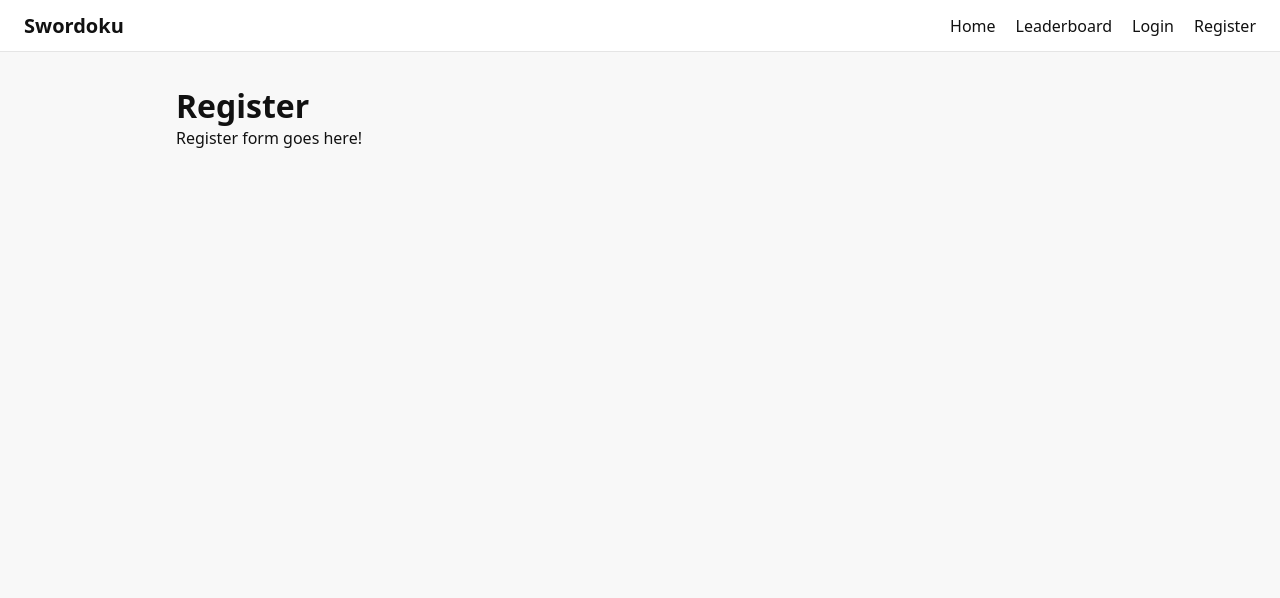
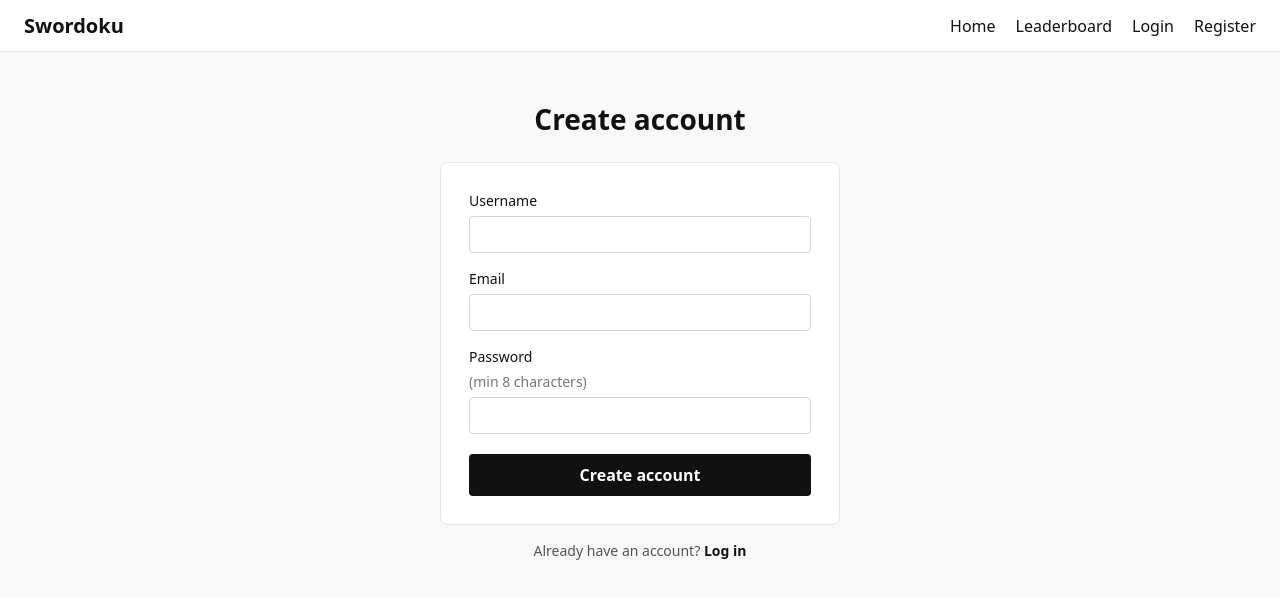
Before and after one commit to InfoTCube/Swordoku, a React (Vite) app in the folder frontend/: page /register in a window 1280 px wide. Shown: the top 598 px of the page. Built offline with nearby package versions, Linux system fonts and the light colour scheme.

Commit message:
feat: auth pages (register + login)

```diff
--- a/frontend/src/index.css
+++ b/frontend/src/index.css
@@ -42,3 +42,100 @@ a:hover { text-decoration: underline; }
   margin: 2rem auto;
   padding: 0 1rem;
 }
+
+/* Auth pages */
+.auth-container {
+  max-width: 400px;
+  margin: 3rem auto;
+}
+
+.auth-title {
+  font-size: 1.75rem;
+  font-weight: 700;
+  margin-bottom: 1.5rem;
+  text-align: center;
+}
+
+.auth-form {
+  display: flex;
+  flex-direction: column;
+  gap: 1rem;
+  background: #fff;
+  border: 1px solid #e5e5e5;
+  border-radius: 8px;
+  padding: 1.75rem;
+}
+
+.auth-error {
+  background: #fff0f0;
+  border: 1px solid #fca5a5;
+  border-radius: 4px;
+  color: #b91c1c;
+  font-size: 0.875rem;
+  padding: 0.5rem 0.75rem;
+}
+
+.auth-label {
+  display: flex;
+  flex-direction: column;
+  gap: 0.375rem;
+  font-size: 0.875rem;
+  font-weight: 500;
+}
+
+.auth-hint {
+  font-weight: 400;
+  color: #777;
+}
+
+.auth-input {
+  border: 1px solid #d1d5db;
+  border-radius: 4px;
+  font: inherit;
+  padding: 0.5rem 0.75rem;
+  outline: none;
+  transition: border-color 0.15s;
+}
+
+.auth-input:focus {
+  border-color: #111;
+}
+
+.auth-input:disabled {
+  background: #f3f4f6;
+  cursor: not-allowed;
+}
+
+.auth-btn {
+  background: #111;
+  border: none;
+  border-radius: 4px;
+  color: #fff;
+  cursor: pointer;
+  font: inherit;
+  font-weight: 600;
+  margin-top: 0.25rem;
+  padding: 0.625rem;
+  transition: opacity 0.15s;
+}
+
+.auth-btn:hover:not(:disabled) {
+  opacity: 0.85;
+}
+
+.auth-btn:disabled {
+  cursor: not-allowed;
+  opacity: 0.5;
+}
+
+.auth-switch {
+  margin-top: 1rem;
+  text-align: center;
+  font-size: 0.875rem;
+  color: #555;
+}
+
+.auth-switch a {
+  color: #111;
+  font-weight: 600;
+}
--- a/frontend/src/pages/Login.tsx
+++ b/frontend/src/pages/Login.tsx
@@ -1,8 +1,80 @@
+import { useState } from 'react'
+import { Link, useNavigate } from 'react-router-dom'
+import { api } from '../api'
+import { useAuth } from '../context/AuthContext'
+
 export default function Login() {
+  const { login } = useAuth()
+  const navigate = useNavigate()
+
+  const [username, setUsername] = useState('')
+  const [password, setPassword] = useState('')
+  const [error, setError] = useState<string | null>(null)
+  const [loading, setLoading] = useState(false)
+
+  async function handleSubmit(e: React.FormEvent) {
+    e.preventDefault()
+    setError(null)
+
+    if (!username.trim()) { setError('Username is required.'); return }
+    if (!password) { setError('Password is required.'); return }
+
+    setLoading(true)
+    try {
+      // Login endpoint expects application/x-www-form-urlencoded (OAuth2PasswordRequestForm)
+      const params = new URLSearchParams({ username, password })
+      const res = await api.post<{ access_token: string }>('/auth/login', params, {
+        headers: { 'Content-Type': 'application/x-www-form-urlencoded' },
+      })
+      login(res.data.access_token, username)
+      navigate('/')
+    } catch (err: unknown) {
+      const detail = (err as { response?: { data?: { detail?: string } } })?.response?.data?.detail
+      setError(typeof detail === 'string' ? detail : 'Invalid username or password.')
+    } finally {
+      setLoading(false)
+    }
+  }
+
   return (
-    <div>
-      <h1>Login</h1>
-      <p>Login form goes here - letssss goooooo</p>
+    <div className="auth-container">
+      <h1 className="auth-title">Log in</h1>
+
+      <form className="auth-form" onSubmit={handleSubmit} noValidate>
+        {error && <p className="auth-error">{error}</p>}
+
+        <label className="auth-label">
+          Username
+          <input
+            className="auth-input"
+            type="text"
+            value={username}
+            onChange={(e) => setUsername(e.target.value)}
+            autoComplete="username"
+            disabled={loading}
+          />
+        </label>
+
+        <label className="auth-label">
+          Password
+          <input
+            className="auth-input"
+            type="password"
+            value={password}
+            onChange={(e) => setPassword(e.target.value)}
+            autoComplete="current-password"
+            disabled={loading}
+          />
+        </label>
+
+        <button className="auth-btn" type="submit" disabled={loading}>
+          {loading ? 'Logging in…' : 'Log in'}
+        </button>
+      </form>
+
+      <p className="auth-switch">
+        Don't have an account? <Link to="/register">Register</Link>
+      </p>
     </div>
   )
 }
--- a/frontend/src/pages/Register.tsx
+++ b/frontend/src/pages/Register.tsx
@@ -1,8 +1,100 @@
+import { useState } from 'react'
+import { Link, useNavigate } from 'react-router-dom'
+import { api } from '../api'
+import { useAuth } from '../context/AuthContext'
+
 export default function Register() {
+  const { login } = useAuth()
+  const navigate = useNavigate()
+
+  const [username, setUsername] = useState('')
+  const [email, setEmail] = useState('')
+  const [password, setPassword] = useState('')
+  const [error, setError] = useState<string | null>(null)
+  const [loading, setLoading] = useState(false)
+
+  async function handleSubmit(e: React.FormEvent) {
+    e.preventDefault()
+    setError(null)
+
+    if (!username.trim()) { setError('Username is required.'); return }
+    if (username.trim().length > 32) { setError('Username must be 32 characters or fewer.'); return }
+    if (!email.trim()) { setError('Email is required.'); return }
+    if (!/^[^\s@]+@[^\s@]+\.[^\s@]+$/.test(email)) { setError('Enter a valid email address.'); return }
+    if (!password) { setError('Password is required.'); return }
+    if (password.length < 8) { setError('Password must be at least 8 characters.'); return }
+
+    setLoading(true)
+    try {
+      await api.post('/auth/register', { username: username.trim(), email: email.trim(), password })
+
+      // Auto-login after registration
+      const params = new URLSearchParams({ username: username.trim(), password })
+      const tokenRes = await api.post<{ access_token: string }>('/auth/login', params, {
+        headers: { 'Content-Type': 'application/x-www-form-urlencoded' },
+      })
+      login(tokenRes.data.access_token, username.trim())
+      navigate('/')
+    } catch (err: unknown) {
+      const detail = (err as { response?: { data?: { detail?: string } } })?.response?.data?.detail
+      setError(typeof detail === 'string' ? detail : 'Registration failed. Please try again.')
+    } finally {
+      setLoading(false)
+    }
+  }
+
   return (
-    <div>
-      <h1>Register</h1>
-      <p>Register form goes here!</p>
+    <div className="auth-container">
+      <h1 className="auth-title">Create account</h1>
+
+      <form className="auth-form" onSubmit={handleSubmit} noValidate>
+        {error && <p className="auth-error">{error}</p>}
+
+        <label className="auth-label">
+          Username
+          <input
+            className="auth-input"
+            type="text"
+            value={username}
+            onChange={(e) => setUsername(e.target.value)}
+            autoComplete="username"
+            maxLength={32}
+            disabled={loading}
+          />
+        </label>
+
+        <label className="auth-label">
+          Email
+          <input
+            className="auth-input"
+            type="email"
+            value={email}
+            onChange={(e) => setEmail(e.target.value)}
+            autoComplete="email"
+            disabled={loading}
+          />
+        </label>
+
+        <label className="auth-label">
+          Password <span className="auth-hint">(min 8 characters)</span>
+          <input
+            className="auth-input"
+            type="password"
+            value={password}
+            onChange={(e) => setPassword(e.target.value)}
+            autoComplete="new-password"
+            disabled={loading}
+          />
+        </label>
+
+        <button className="auth-btn" type="submit" disabled={loading}>
+          {loading ? 'Creating account…' : 'Create account'}
+        </button>
+      </form>
+
+      <p className="auth-switch">
+        Already have an account? <Link to="/login">Log in</Link>
+      </p>
     </div>
   )
 }
```
Also changed, not shown: 1 other file (tests, documents, lock files or other folders).
